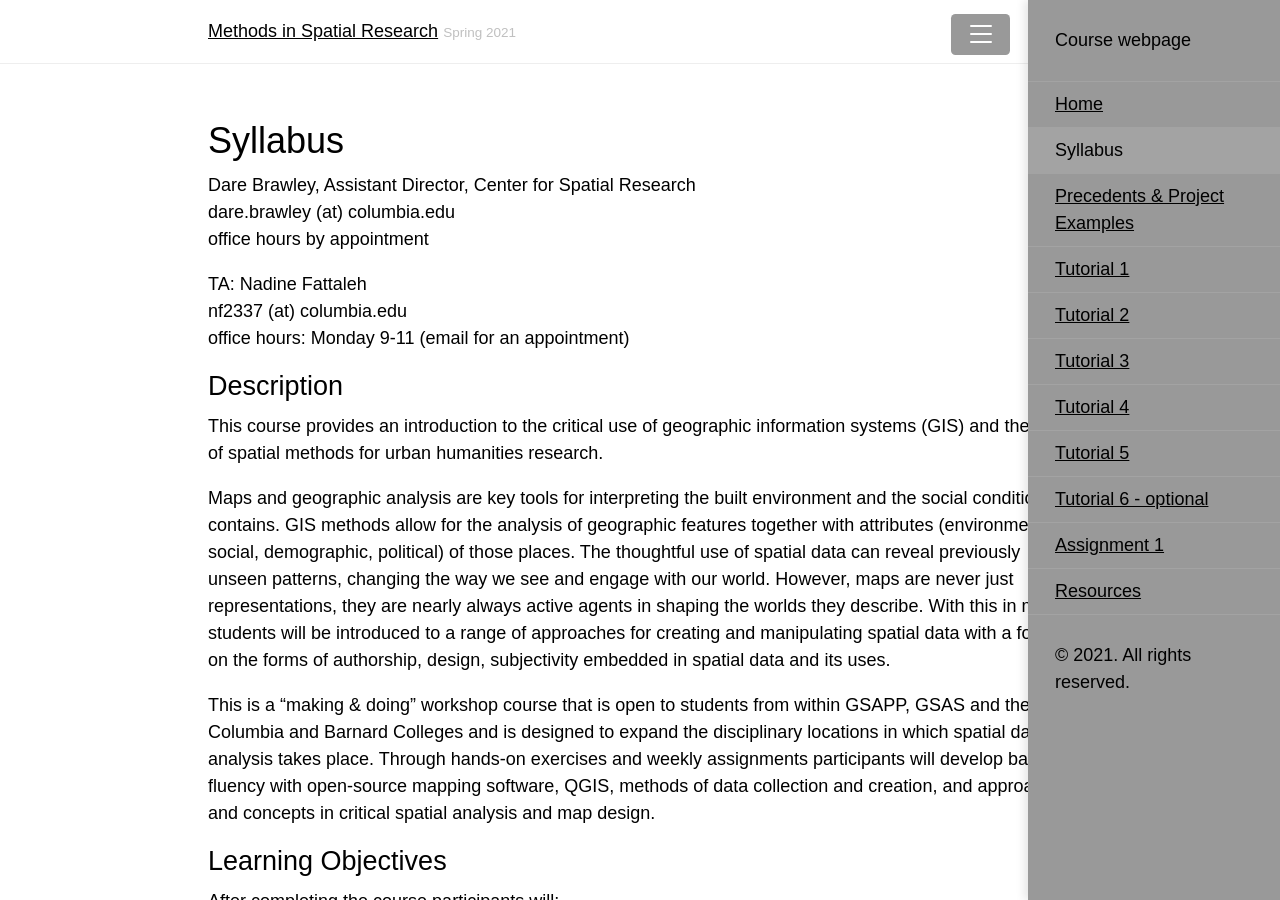
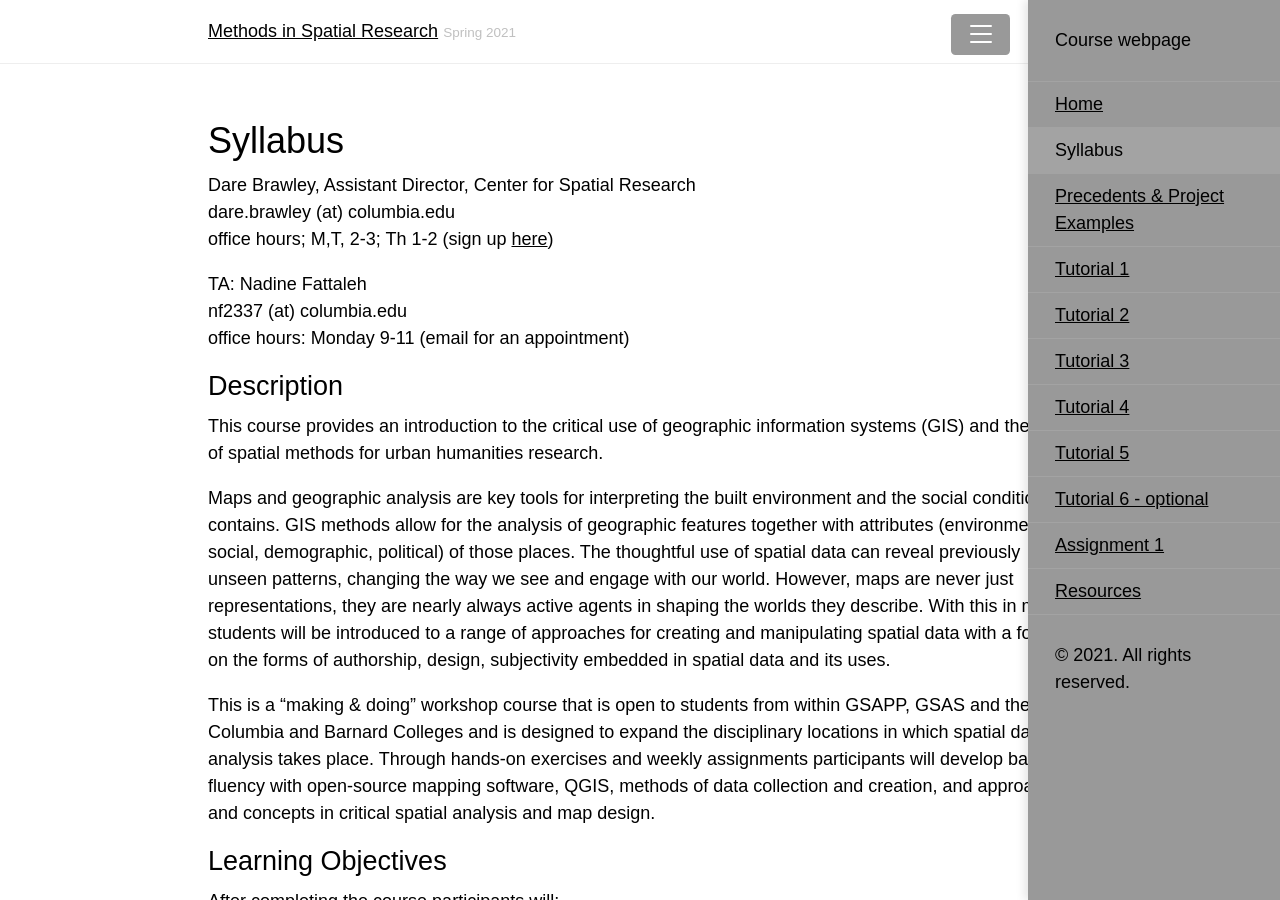
Before and after one commit to CenterForSpatialResearch/methods-in-spatial-research-sp2021, a Jekyll site: the page built from syllabus.md, in a window 1280 px wide and 900 px high. Built offline with Jekyll 4.4.1, drawn with Linux system fonts in a browser that asks for light colours.

Commit message:
office hours link

```diff
--- a/syllabus.md
+++ b/syllabus.md
@@ -13,7 +13,7 @@ Hans Haacke *Shapolsky et al. Manhattan Real Estate Holdings, a Real-Time Social
 
 Dare Brawley, Assistant Director, Center for Spatial Research
 dare.brawley (at) columbia.edu
-office hours by appointment
+office hours; M,T, 2-3; Th 1-2 (sign up [here](https://calendly.com/db2672/15min))
 
 TA: Nadine Fattaleh
 nf2337 (at) columbia.edu
```
